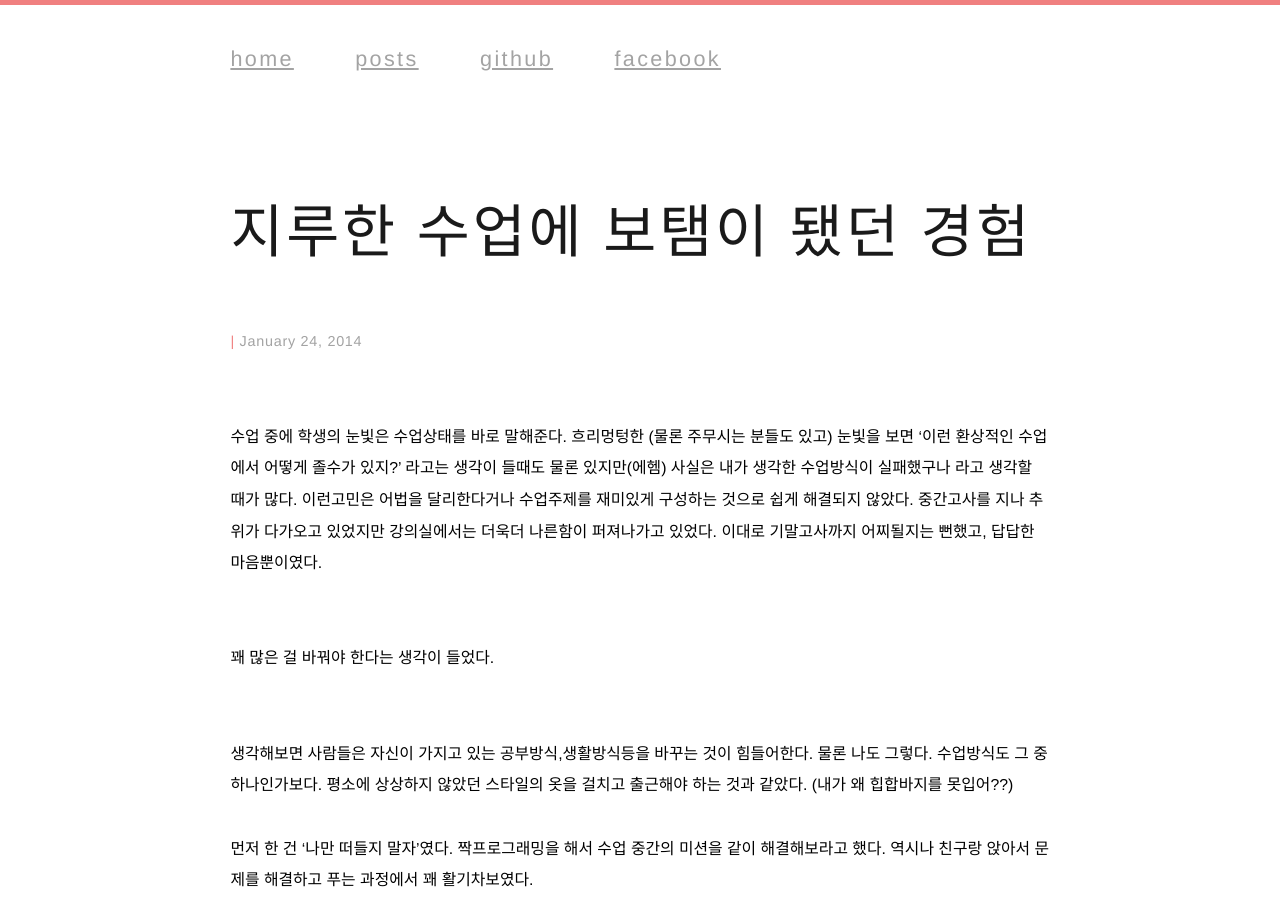
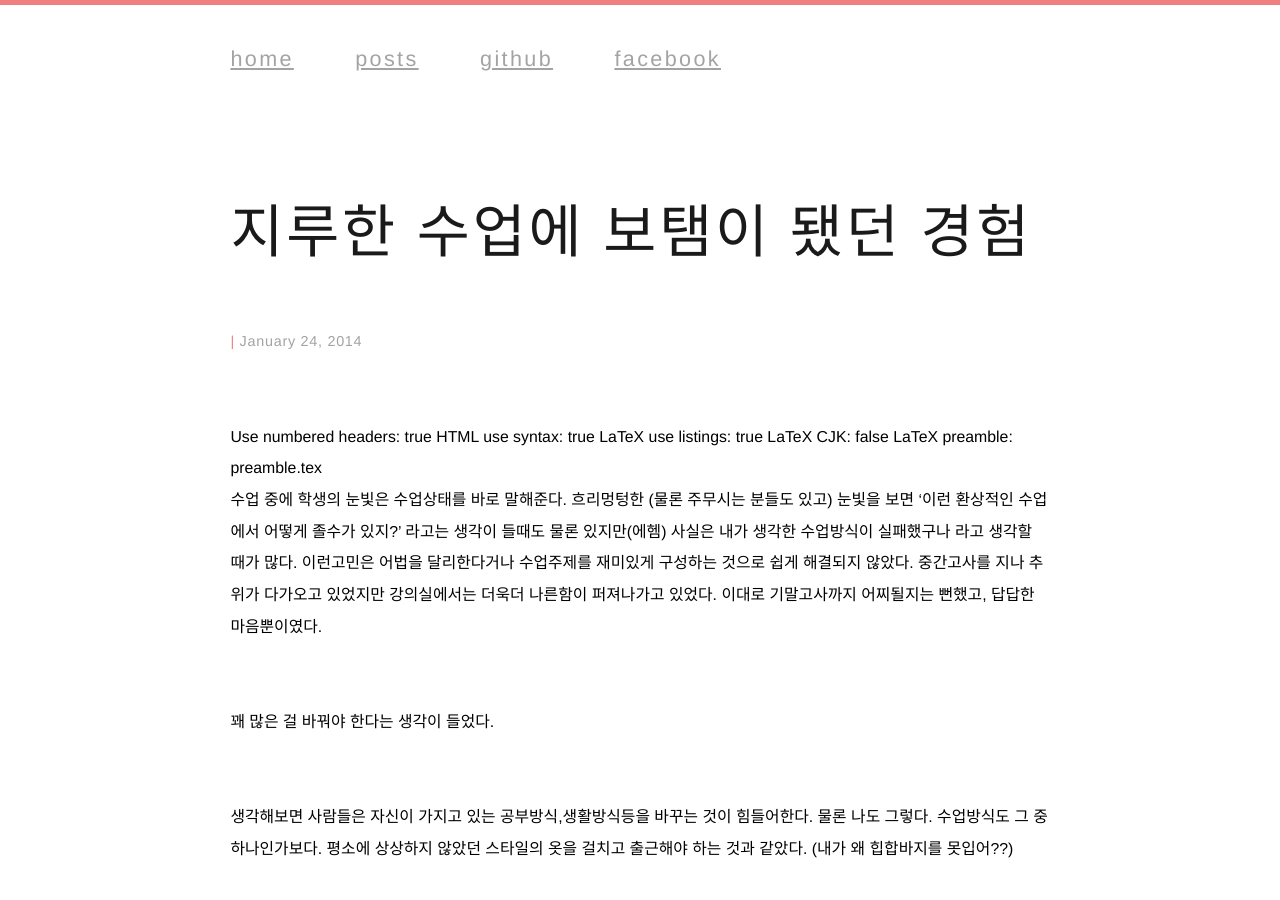
Before and after one commit to crongro/nigayo.github.io, a Jekyll site: the page built from _posts/2014-01-24-newEdu.md, in a window 1280 px wide and 900 px high. Built offline with Jekyll 4.4.1, drawn with Linux system fonts in a browser that asks for light colours; nearby versions of some CDN libraries; library files that are not in the unit come from our copies; Markdown is read by kramdown in place of the engine named in the settings.

Commit message:
md syntax test

```diff
--- a/_posts/2014-01-24-newEdu.md
+++ b/_posts/2014-01-24-newEdu.md
@@ -3,6 +3,18 @@ layout : postLayout
 title : 지루한 수업에 보탬이 됐던 경험
 category : NEXT
 ---
+
+Use numbered headers: true
+HTML use syntax: true
+LaTeX use listings: true
+LaTeX CJK: false
+LaTeX preamble: preamble.tex
+
+{:ruby:     lang=ruby code_background_color='#efffef'}
+{:shell:    lang=sh code_background_color='#efefff'}
+{:markdown: code_background_color='#ffefef'}
+{:html:     lang=xml}
+
 
 수업 중에 학생의 눈빛은 수업상태를 바로 말해준다.
 흐리멍텅한 (물론 주무시는 분들도 있고) 눈빛을 보면 '이런 환상적인 수업에서 어떻게 졸수가 있지?' 라고는 생각이 들때도 물론 있지만(에헴) 사실은 내가 생각한 수업방식이 실패했구나 라고 생각할 때가 많다.
```
Also changed, not shown: 1 other file.
